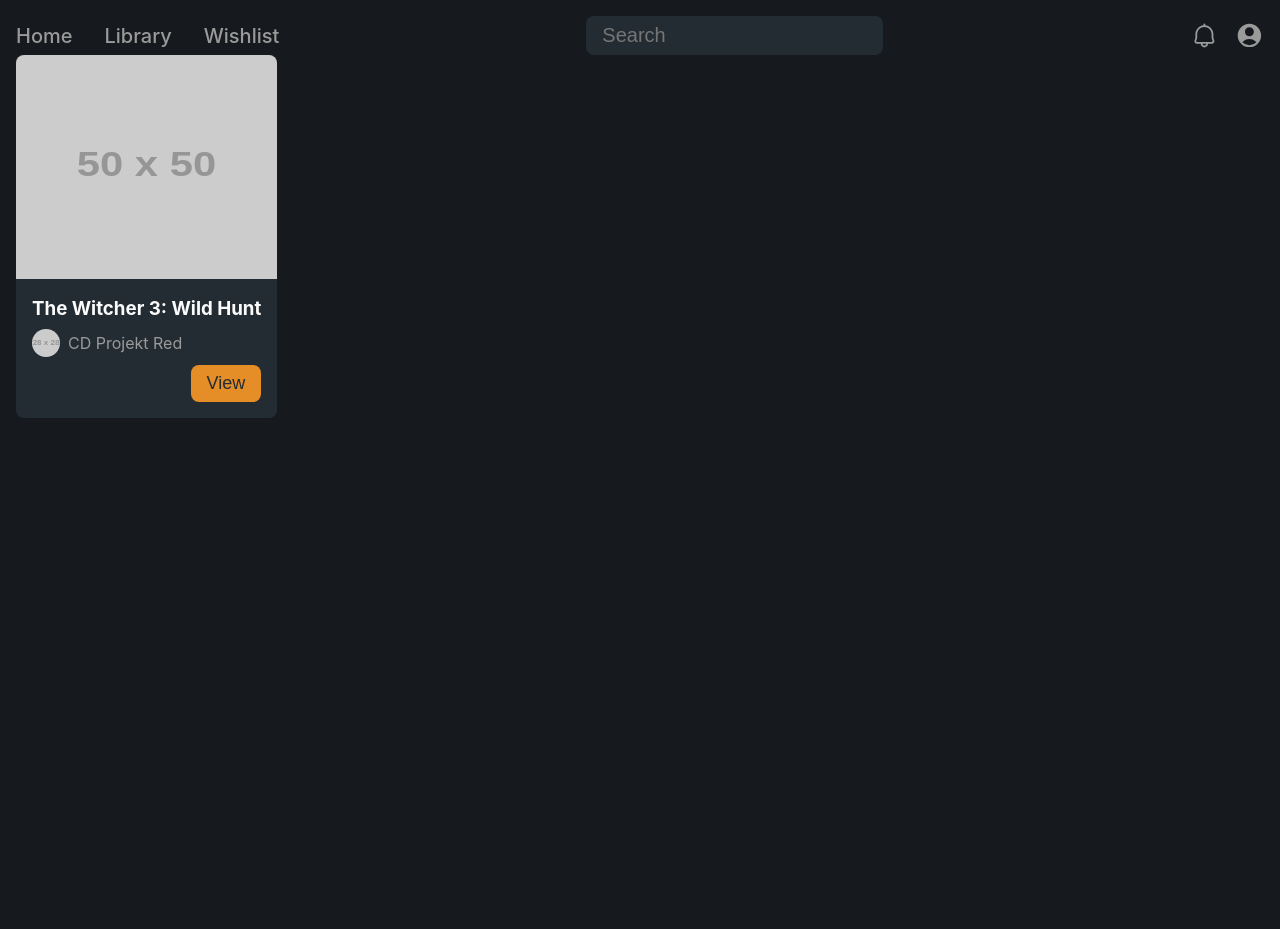
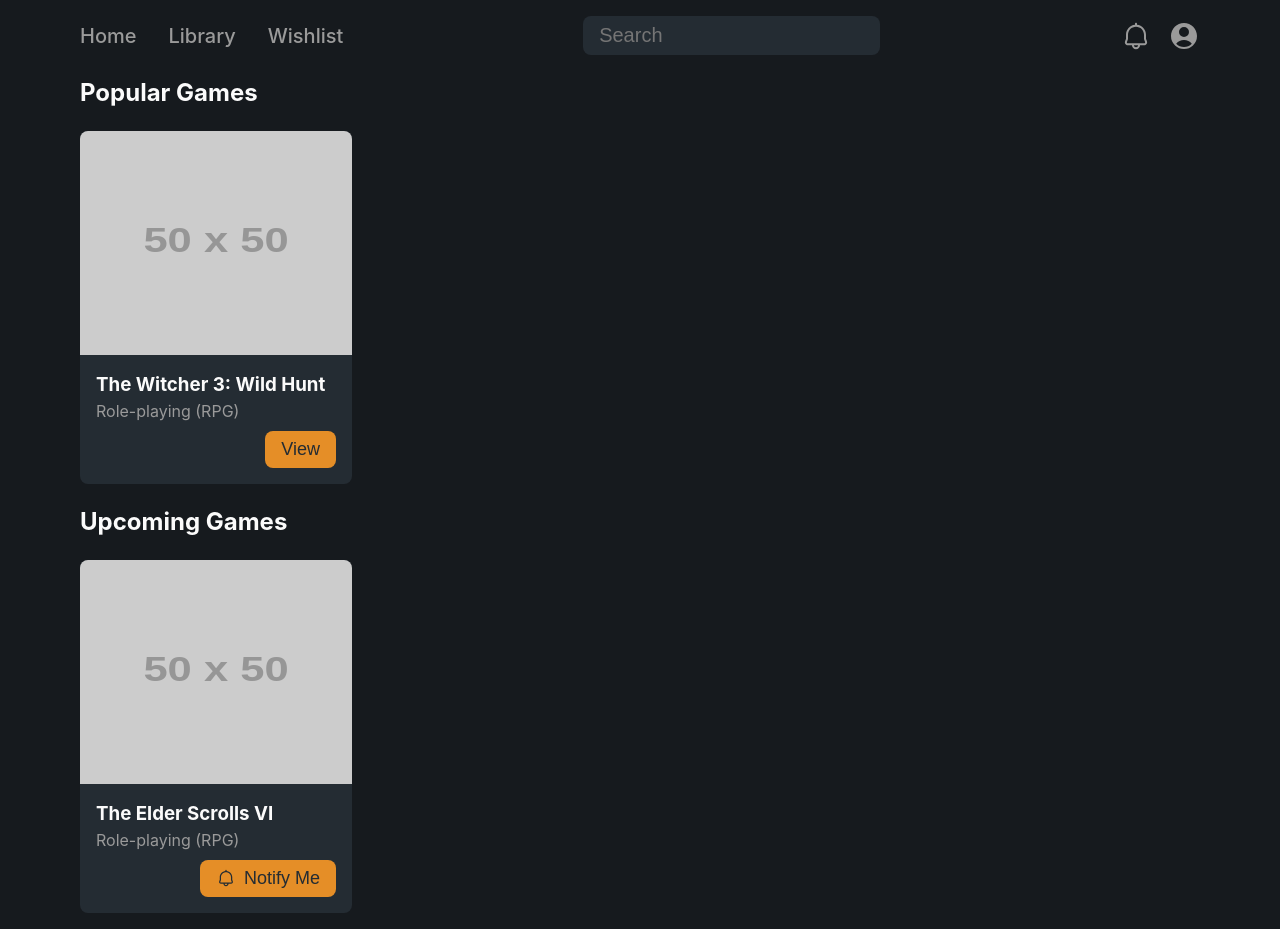
Before and after one commit to TannerGalloway/NextPlay, a React (Vite) app in the folder client/: page / in a window 1280 px wide. Before the commit the page ends 800 px from the top, so only its background shows below. Built offline with nearby package versions, Linux system fonts and the light colour scheme.

Commit message:
update: Add Dynamic Styles + Card Info Change

```diff
--- a/client/src/App.tsx
+++ b/client/src/App.tsx
@@ -5,8 +5,15 @@ import GameCard from "./components/GameCard";
 function App() {
   return (
     <>
-      <Header />
-      <GameCard cover="https://placehold.jp/50x50.png" title="The Witcher 3: Wild Hunt" developer="CD Projekt Red" devLogo="https://placehold.jp/28x28.png" btnType="View"/>
+      <Header login={true}/>
+      <div className="popularGames">
+        <h2>Popular Games</h2>
+        <GameCard cover="https://placehold.jp/50x50.png" title="The Witcher 3: Wild Hunt" genre="Role-playing (RPG)" btnType="View"/>
+      </div>
+      <div className="upcomingGames">
+        <h2>Upcoming Games</h2>
+        <GameCard cover="https://placehold.jp/50x50.png" title="The Elder Scrolls VI" genre="Role-playing (RPG)" btnType="Upcoming"/>
+      </div>
     </>
   );
 }
--- a/client/src/components/GameCard.tsx
+++ b/client/src/components/GameCard.tsx
@@ -4,15 +4,13 @@ import { Notification } from "../assets/icons";
 interface GameCardProps {
   cover: string;
   title: string;
-  developer: string;
-  devLogo: string;
+  genre: string;
   btnType: string;
 }
 const GameCard: React.FC<GameCardProps> = ({
   cover,
   title,
-  developer,
-  devLogo,
+  genre,
   btnType,
 }) => {
   return (
@@ -20,10 +18,7 @@ const GameCard: React.FC<GameCardProps> = ({
       <img className="gameCover" src={cover} alt={title} />
       <div className="gameCardBody">
         <h3>{title}</h3>
-        <div className="developmentStudio">
-            <img src={devLogo} alt="developmentStudio" />
-          <p>{developer}</p>
-        </div>
+          <p>{genre}</p>
       {btnType === "Upcoming" ? (
         <button className="notifyBtn">
           <Notification wd="1.25rem" ht="1.25rem" color="var(--background-light)"/> Notify Me
--- a/client/src/components/Header.tsx
+++ b/client/src/components/Header.tsx
@@ -1,7 +1,11 @@
 import "../styles/header.css";
 import { Notification, User } from "../assets/icons";
 
-const Header: React.FC = () => {
+interface HeaderProps {
+  login: boolean;
+}
+
+const Header: React.FC<HeaderProps> = ({ login }) => {
   return (
     <header className="header">
       <div className="navlinks">
@@ -14,10 +18,17 @@ const Header: React.FC = () => {
       <div className="search">
         <input type="text" placeholder="Search" />
       </div>
-      <div className="accountIcons">
-        <Notification wd="1.8rem" ht="1.8rem" color="var(--secondary)"/>
-        <User wd="1.8rem" ht="1.8rem" color="var(--secondary)"/>
+      {login ? (
+        <div className="accountIcons">
+          <Notification wd="2rem" ht="2rem" color="var(--secondary)" />
+          <User wd="2rem" ht="2rem" color="var(--secondary)" />
+        </div>
+      ) : (
+        <div className="accountButtons">
+        <button className="login">Login</button>
+        <button className="button-outline">Register</button>
       </div>
+      )}
     </header>
   );
 };
--- a/client/src/styles/App.css
+++ b/client/src/styles/App.css
@@ -1,4 +1,4 @@
 #root {
-  margin: 0;
+  margin: 0 4rem 0 4rem;
   padding: 1rem;
 }
--- a/client/src/styles/GameCard.css
+++ b/client/src/styles/GameCard.css
@@ -2,7 +2,7 @@
     display: flex;
     flex-direction: column;
     background-color: var(--background-light);
-    max-width: fit-content;
+    max-width: 17rem;
     border-radius: 0.5rem;
 }
 
@@ -18,37 +18,9 @@
     color: var(--secondary);
 }
 
-.gameCardBody button {
-    padding: 0.5rem 1rem;
-    margin-top: 0.5rem;
-    border-radius: 0.5rem;
-    border: none;
-    background-color: var(--accent);
-    color: var(--background-light);
-    font-size: 1.125rem;
-    cursor: pointer;
-    float: right;
-    transition: all 0.2s ease-in-out;
-}
-
-.gameCardBody button:hover {
-    background-color: var(--accent-dark);
-}
-
 .gameCover {
     border-radius: 0.5rem 0.5rem 0 0;
     max-height: 14rem;
-}
-
-.developmentStudio {
-    display: flex;
-    align-items: center;
-    gap: 0.5rem;
-    margin-top: 0.4rem;
-}
-
-.developmentStudio img {
-    border-radius: 50%;
 }
 
 .notifyBtn {
--- a/client/src/styles/Header.css
+++ b/client/src/styles/Header.css
@@ -47,3 +47,8 @@ li:hover{
 .accountIcons svg:hover path{
     fill: var(--accent);
 }
+
+.accountButtons{
+    display: flex;
+    gap: 1rem;
+}
--- a/client/src/styles/index.css
+++ b/client/src/styles/index.css
@@ -19,6 +19,34 @@
   -moz-osx-font-smoothing: grayscale;
 }
 
+button {
+    padding: 0.5rem 1rem;
+    margin-top: 0.5rem;
+    border-radius: 0.5rem;
+    border: none;
+    background-color: var(--accent);
+    color: var(--background-light);
+    font-size: 1.125rem;
+    cursor: pointer;
+    float: right;
+    transition: all 0.2s ease-in-out;
+}
+
+.button-outline {
+  background-color: transparent;
+  border: 1px solid var(--accent);
+  color: var(--primary);
+}
+
+button:hover {
+  background-color: var(--accent-dark);
+}
+
+.button-outline:hover {
+  background-color: var(--accent);
+  color: var(--background-light);
+}
+
 body {
   margin: 0;
   min-width: 320px;
```
